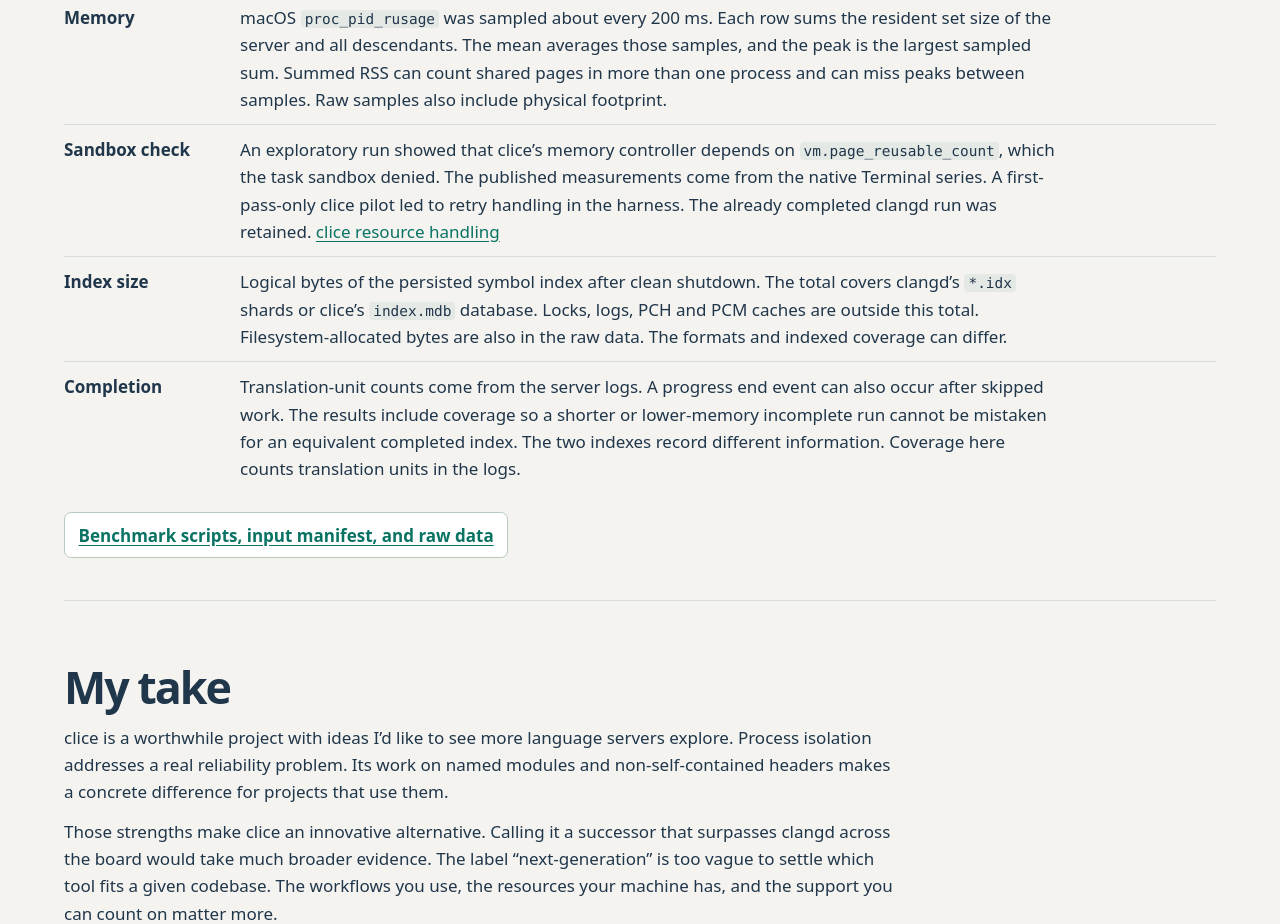
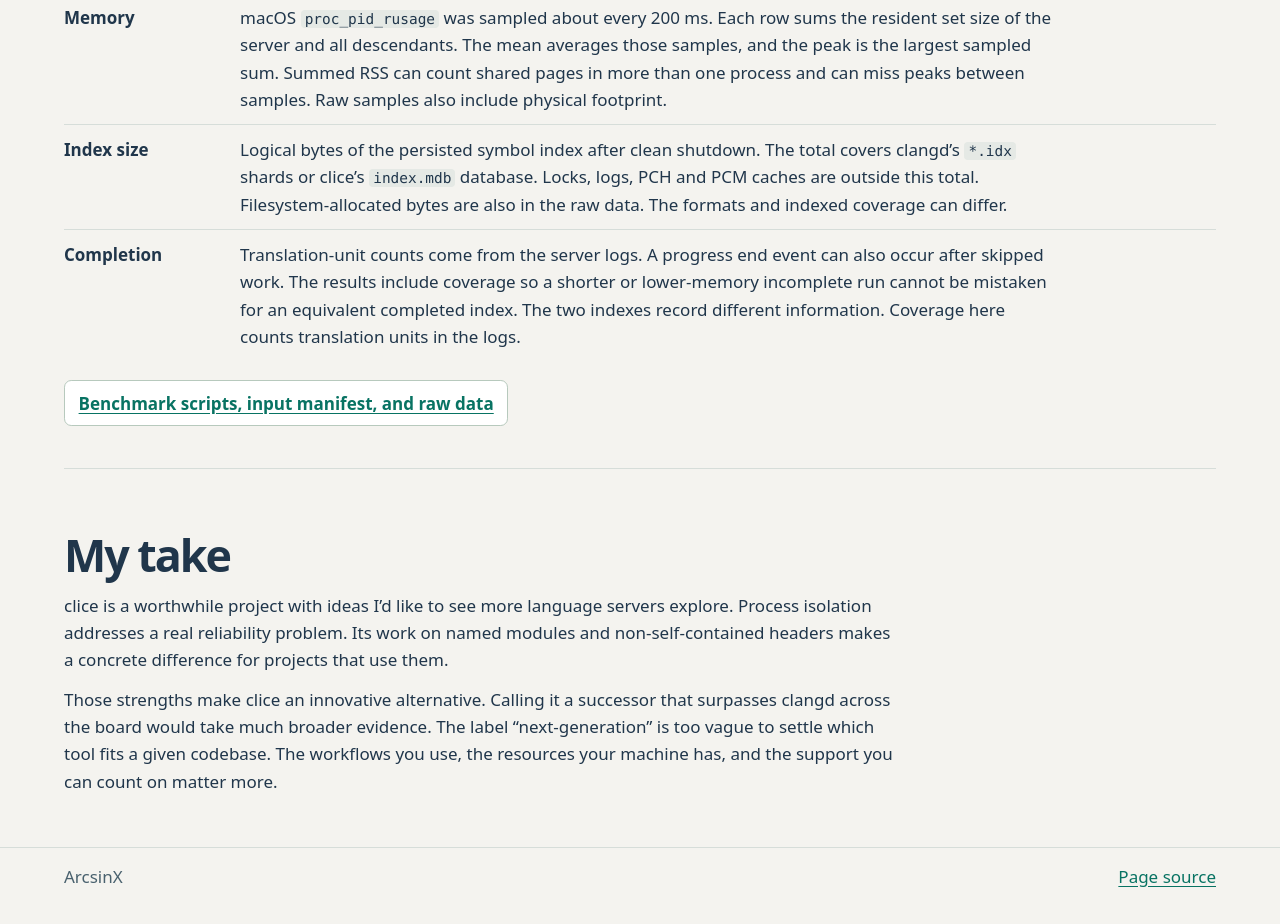
Before and after one commit to ArcsinX/ArcsinX.github.io, a plain HTML site: page clangd-vs-clice/index.html in a window 1280 px wide. Shown: the part 5780-6704 px from the top of the page. Drawn offline with Linux system fonts and the light colour scheme.

Commit message:
Remove sandbox details from the benchmark article

```diff
--- a/clangd-vs-clice/index.html
+++ b/clangd-vs-clice/index.html
@@ -140,7 +140,6 @@
           <div><dt>Timing</dt><dd>Wall time from sending the initialized and open-file messages to the last background-index progress-end event. The harness follows clice’s additional passes when its logs show queued retries. I ran one server at a time in a regular macOS Terminal, with a fresh index cache for every run. The order was clangd, clice, clice, clangd, clangd, clice. OS file caches were left in their normal state.</dd></div>
           <div><dt>Worker settings</dt><dd>clangd ran with <code>-j=4</code> and normal background indexing priority. clice used <code>background = 4</code>, <code>max = 4</code>, <code>foreground = 1</code>, and <code>background_delay_ms = 0</code> under <code>[workers]</code>. Both had a background concurrency ceiling of four. clice can reduce concurrency under memory pressure.</dd></div>
           <div><dt>Memory</dt><dd>macOS <code>proc_pid_rusage</code> was sampled about every 200 ms. Each row sums the resident set size of the server and all descendants. The mean averages those samples, and the peak is the largest sampled sum. Summed RSS can count shared pages in more than one process and can miss peaks between samples. Raw samples also include physical footprint.</dd></div>
-          <div><dt>Sandbox check</dt><dd>An exploratory run showed that clice’s memory controller depends on <code>vm.page_reusable_count</code>, which the task sandbox denied. The published measurements come from the native Terminal series. A first-pass-only clice pilot led to retry handling in the harness. The already completed clangd run was retained. <a href="https://github.com/clice-io/clice/blob/v1.0.0/src/worker/resources.cpp">clice resource handling</a></dd></div>
           <div><dt>Index size</dt><dd>Logical bytes of the persisted symbol index after clean shutdown. The total covers clangd’s <code>*.idx</code> shards or clice’s <code>index.mdb</code> database. Locks, logs, PCH and PCM caches are outside this total. Filesystem-allocated bytes are also in the raw data. The formats and indexed coverage can differ.</dd></div>
           <div><dt>Completion</dt><dd>Translation-unit counts come from the server logs. A progress end event can also occur after skipped work. The results include coverage so a shorter or lower-memory incomplete run cannot be mistaken for an equivalent completed index. The two indexes record different information. Coverage here counts translation units in the logs.</dd></div>
         </dl>
```
